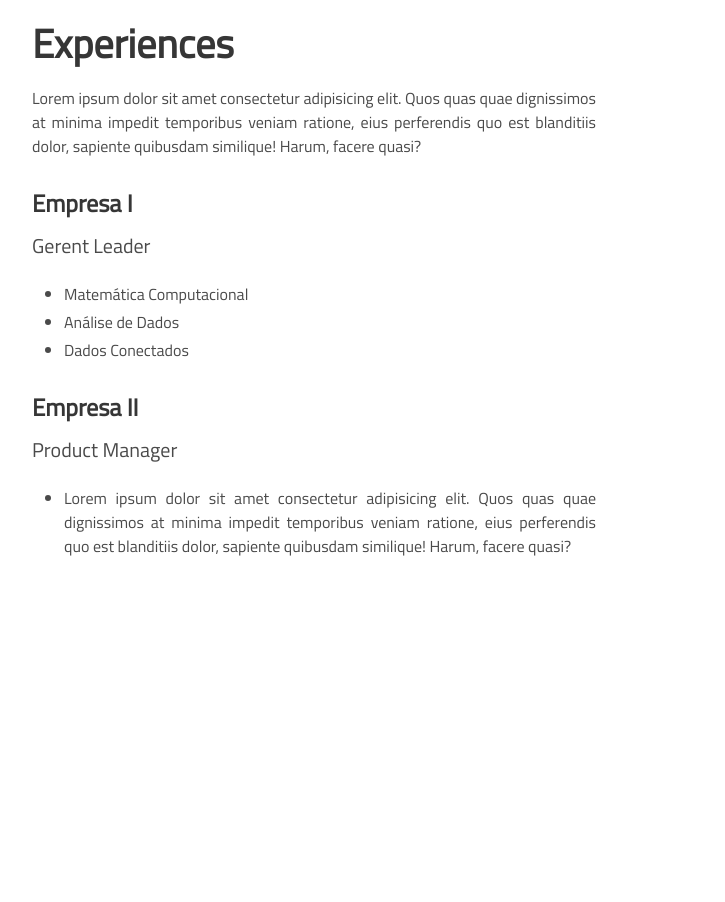
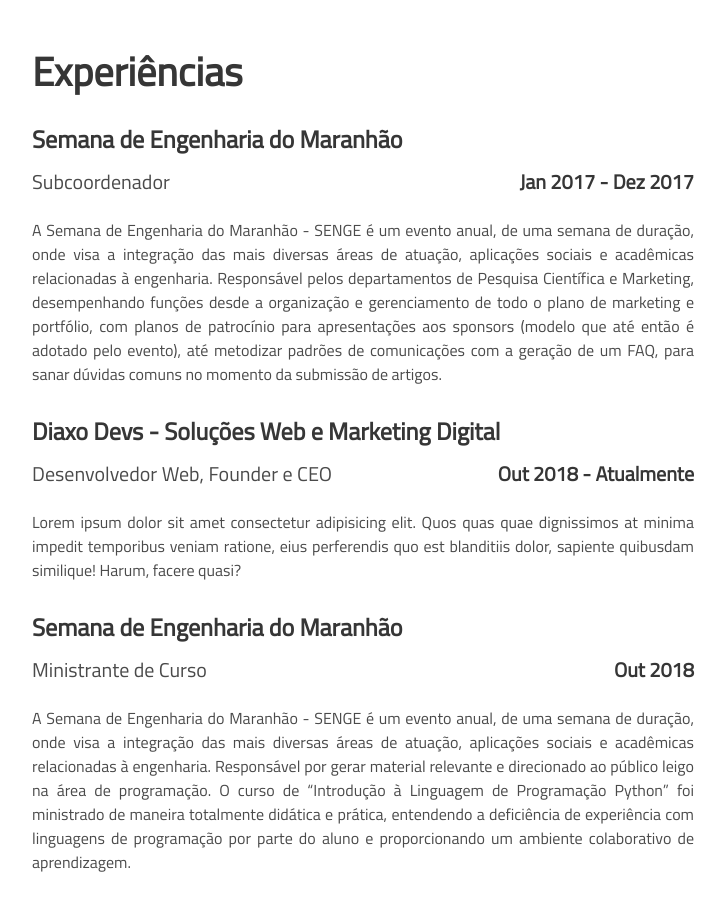
Before and after one commit to vittorduartte/vittorduartte.github.io, a plain HTML site: page index.html in a window 1280 px wide. Shown: the part 1371-2273 px from the top of the page, without its empty margins (32-757 px from the left). Before the commit the page ends 1957 px from the top, so only its background shows below. Drawn offline with nearby package versions, Linux system fonts and the light colour scheme.

Commit message:
Insercao da secao de experiencias.

```diff
--- a/css/master.css
+++ b/css/master.css
@@ -53,6 +53,10 @@
     margin-right: 50px;
 }
 
+.tecnologias{
+    margin-bottom: 2.5em;
+}
+
 #devicons {
     font-size: 3.5em;
     margin-right: 0.2em;
--- a/index.html
+++ b/index.html
@@ -96,7 +96,8 @@
     </section>
     <hr>
     <!-- Tecnologias -->
-    <div class="container has-text-left">
+    <div class="container tecnologias">
+
         <div class="columns">
 
             <div class="column is-7 ">
@@ -156,6 +157,10 @@
                 </article>
             </div>
 
+        </div>
+
+    </div>
+
     <!-- <div class="column is-6">
                 <article class="content information" id="about">
                     <h1>Sobre</h1>
@@ -204,35 +209,48 @@
                 </article>
             </div> -->
 
+    <!-- Experiences -->
+    <div class="container has-text-left">
+        <div class="columns">
+            <div class="column is-7">
+                <article class="content information" id="experiences">
+                    <h1>Experiências</h1>
+                    <p>
+                        <h3>Semana de Engenharia do Maranhão</h3>
+                        <div class="level">
+                            <div class="level-left">
+                                <div class="level-item">
+                                    <div class="subtitle">Subcoordenador</div>
+                                </div>
+                            </div>
+                            <div class="level-right">
+                                <div class="level-item subtitle"><strong>Jan 2017 - Dez 2017</strong></div>
+                            </div>
                         </div>
 
-        <!-- Experiences -->
-
-        <div class="columns">
-            <div class="column is-6">
-                <article class="content information" id="experiences">
-                    <h1>Experiences</h1>
                         <p>
-                        Lorem ipsum dolor sit amet consectetur adipisicing elit. Quos quas quae dignissimos at minima
-                        impedit
-                        temporibus veniam ratione, eius perferendis quo est blanditiis dolor, sapiente quibusdam
-                        similique!
-                        Harum, facere quasi?
+                            A Semana de Engenharia do Maranhão - SENGE é um evento anual, de uma semana de duração,
+                            onde visa a integração das mais diversas áreas de atuação, aplicações sociais e acadêmicas
+                            relacionadas à engenharia. Responsável pelos departamentos de Pesquisa Científica e
+                            Marketing, desempenhando funções desde a organização e gerenciamento de todo o plano de
+                            marketing e portfólio, com planos de patrocínio para apresentações aos sponsors (modelo que
+                            até então é adotado pelo evento), até metodizar padrões de comunicações com a geração de um
+                            FAQ, para sanar dúvidas comuns no momento da submissão de artigos.
+                        </p>
                     </p>
                     <p>
-                        <h3>Empresa I</h3>
-                        <div class="subtitle">Gerent Leader</div>
-                        <ul>
-                            <li>Matemática Computacional</li>
-                            <li>Análise de Dados</li>
-                            <li>Dados Conectados</li>
-                        </ul>
-                    </p>
-                    <p>
-                        <h3>Empresa II</h3>
-                        <div class="subtitle">Product Manager</div>
-                        <ul>
-                            <li>
+                        <h3>Diaxo Devs - Soluções Web e Marketing Digital</h3>
+                        <div class="level">
+                            <div class="level-left">
+                                <div class="level-item">
+                                    <div class="subtitle">Desenvolvedor Web, Founder e CEO</div>
+                                </div>
+                            </div>
+                            <div class="level-right">
+                                <div class="level-item subtitle"><strong>Out 2018 - Atualmente</strong></div>
+                            </div>
+                        </div>
+
                         <p>Lorem ipsum dolor sit amet consectetur adipisicing elit. Quos quas quae dignissimos
                             at
                             minima
@@ -241,8 +259,27 @@
                             quibusdam
                             similique!
                             Harum, facere quasi?</p>
-                            </li>
-                        </ul>
+
+                    </p>
+                    <p>
+                            <h3>Semana de Engenharia do Maranhão</h3>
+                            <div class="level">
+                                <div class="level-left">
+                                    <div class="level-item subtitle">Ministrante de Curso</div>
+                                </div>
+                                <div class="level-right">
+                                    <div class="level-item subtitle"><strong>Out 2018</strong></div>
+                                </div>
+                            </div>
+                            <p>
+                                A Semana de Engenharia do Maranhão - SENGE é um evento anual, de uma semana de duração,
+                                onde visa a integração das mais diversas áreas de atuação, aplicações sociais e acadêmicas
+                                relacionadas à engenharia. Responsável por gerar material relevante e direcionado ao público
+                                leigo na área de programação. O curso de “Introdução à Linguagem de Programação Python” foi
+                                ministrado de maneira totalmente didática e prática, entendendo a deficiência de experiência
+                                com linguagens de programação por parte do aluno e proporcionando um ambiente colaborativo de
+                                aprendizagem.
+                            </p>
                         </p>
                 </article>
             </div>
```
Lines whose indentation alone changed are shown as unchanged.
